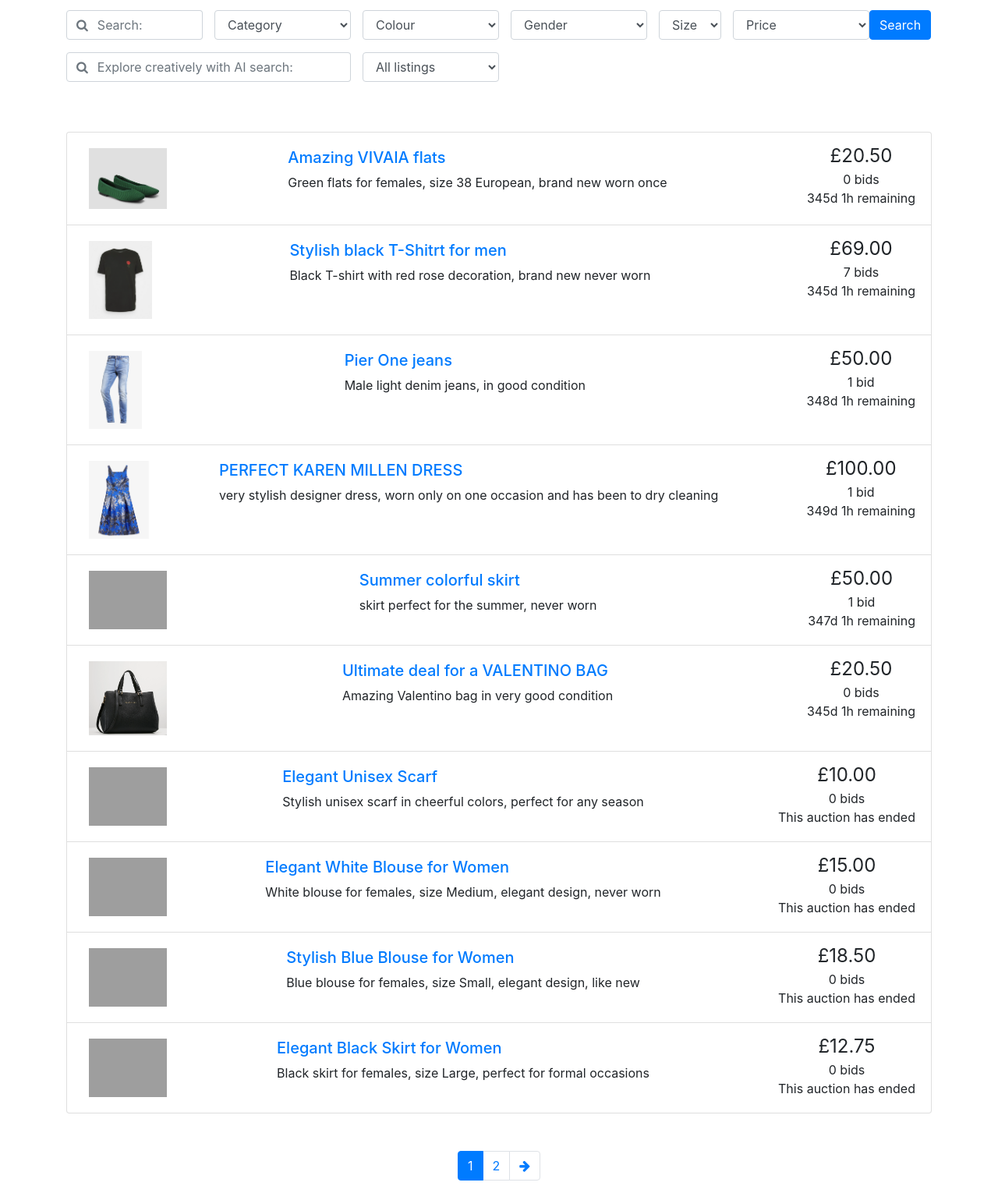
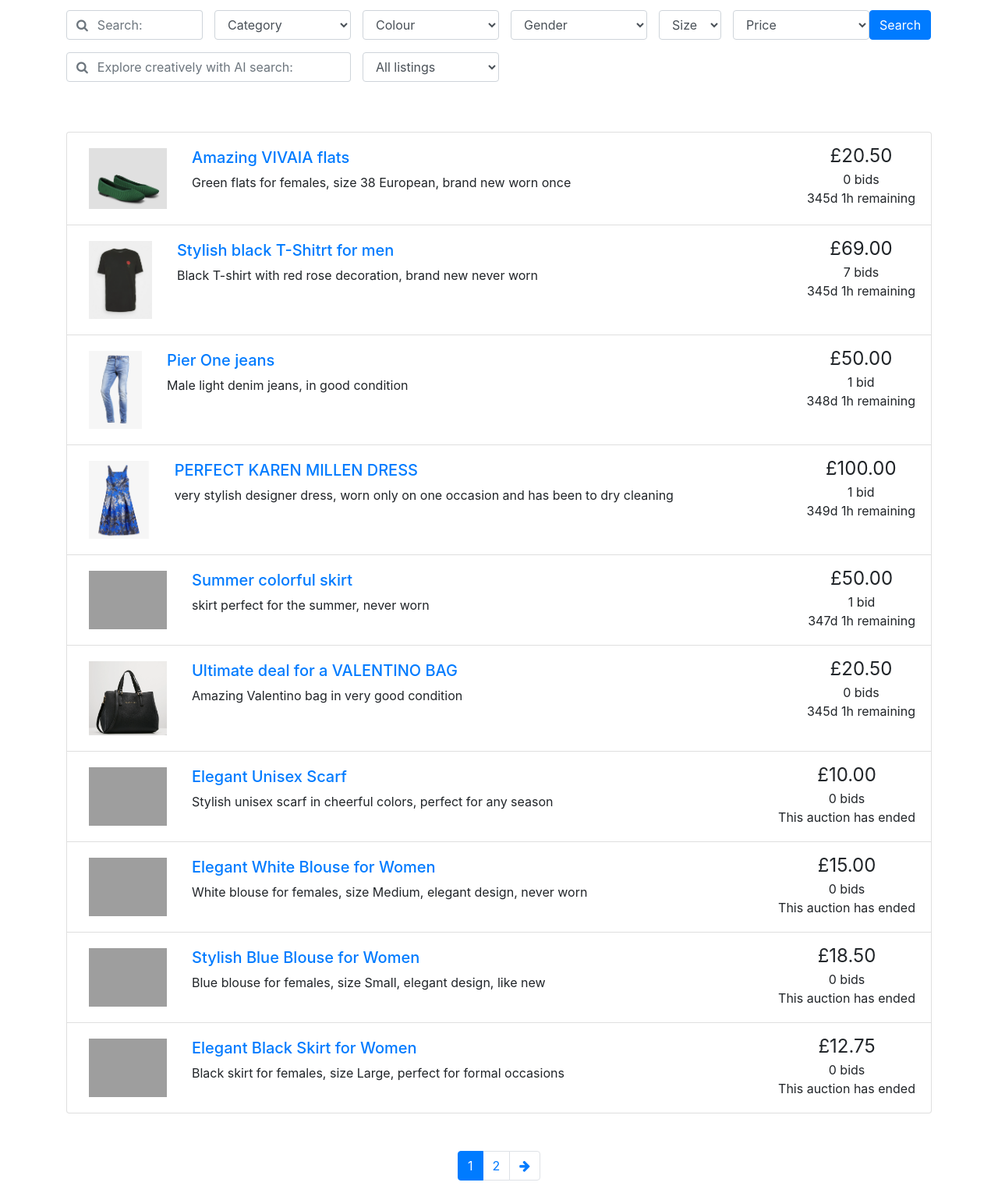
Before and after one commit to gianrajaram/comp0178_group_project, a PHP site: page /browse.php in a window 1280 px wide. Shown: the part 171-1701 px from the top of the page at 78% size. Run offline with PHP 8.4, Linux system fonts and the light colour scheme; data comes from the database, SQL or seed files in the repository; grey boxes are pictures that could not be loaded.

Commit message:
changes to pictures layout

```diff
--- a/auction/mylistings.php
+++ b/auction/mylistings.php
@@ -74,7 +74,8 @@ if(isset($_SESSION['userID'])) {
           $row["auctionDescription"],
           $auctionMaxCP, // Need to use Highest bid submitted if any otherwise starting price - create variable $highest_bid with sql query fetching the highest bid for the auction
           $num_bids, // Need to create a $num_bids variable, make a query to count bids and use it here
-          new DateTime($row["auctionEndDate"])
+          new DateTime($row["auctionEndDate"]),
+          $row["auctionPicture"]
         );
       }
     } else {
--- a/auction/utilities.php
+++ b/auction/utilities.php
@@ -101,13 +101,11 @@ function print_listing_li($item_id, $title, $desc, $price, $num_bids, $end_time,
     <div class="p-2 mr-3">
     <img src="' . $auctionPicture . '" alt="' . $title . ' Image" style=" max-width:100px; max-height:100px;">
   </div>
-    <div class="p-2 mr-5"><h5><a href="listing.php?item_id=' . $item_id . '">' . $title . '</a></h5>' . $desc_shortened . '</div>
+    <div class="p-2 mr-5 flex-grow-1"><h5><a href="listing.php?item_id=' . $item_id . '">' . $title . '</a></h5>' . $desc_shortened . '</div>
     <div class="text-center text-nowrap"><span style="font-size: 1.5em">£' . number_format($price, 2) . '</span><br/>' . $num_bids . $bid . '<br/>' . $time_remaining . '</div>
   </li>'
   );
 }
-
-
 
 function print_mylisting_li($item_id, $title, $desc, $price, $num_bids, $end_time, $auctionPicture)
 {
```
Also changed, not shown: auction/images/accessories_unisex_scarf.png (renamed from auction/images/accessories_scarf_unisex.png).
